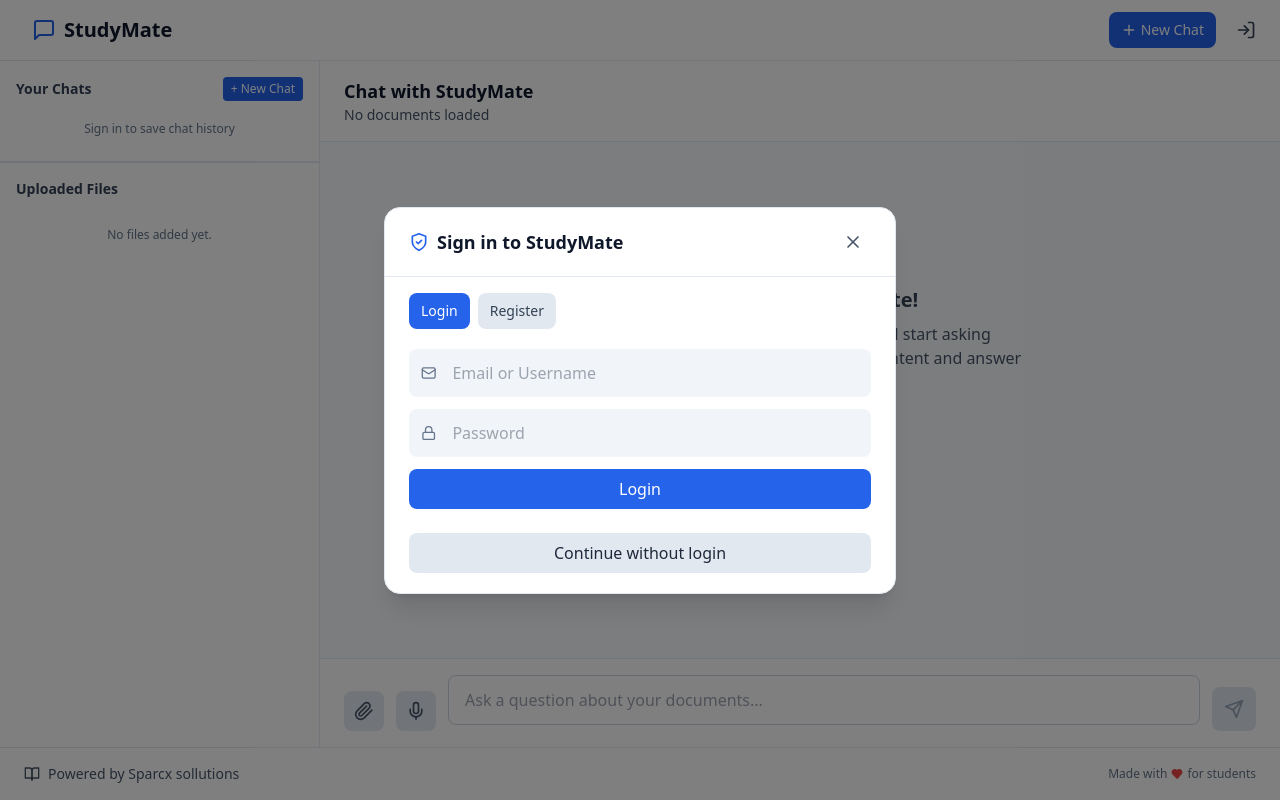
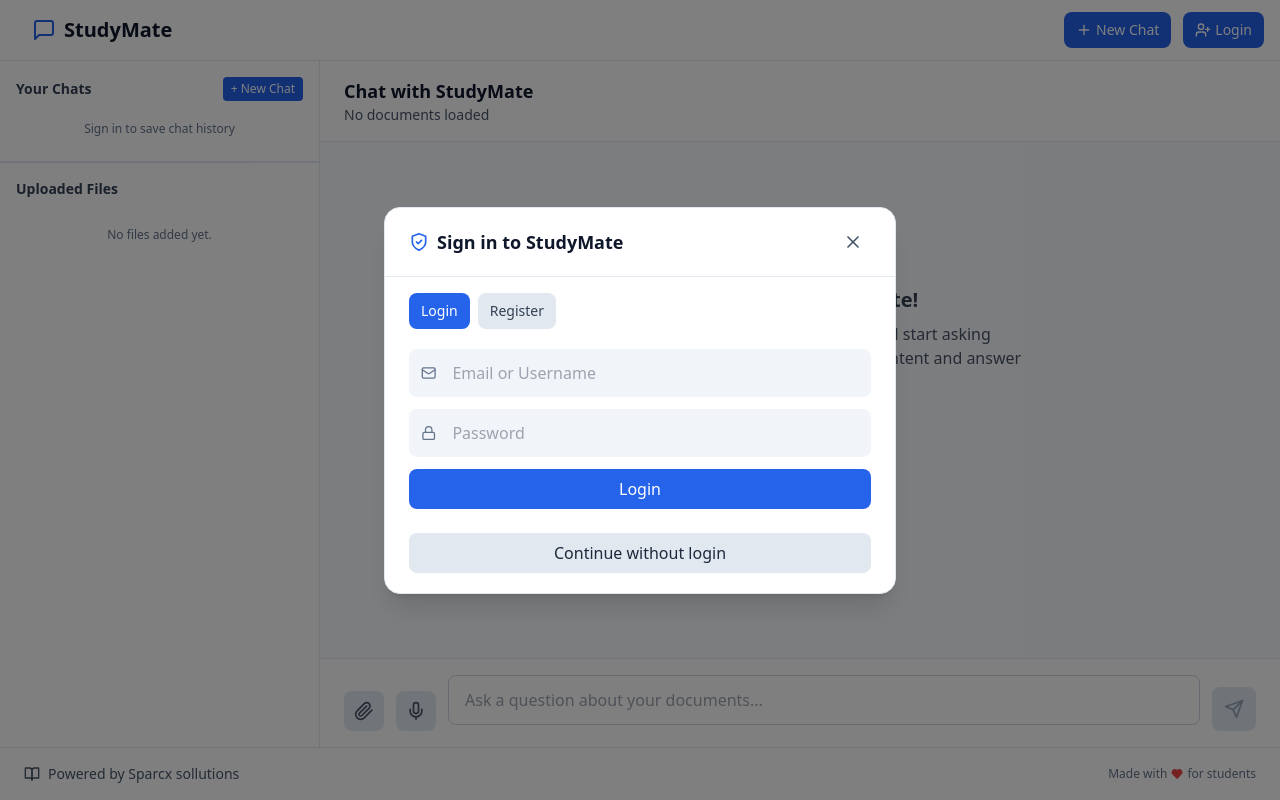
Before and after one commit to inno-vin/studymate-frontend, a React (Create React App) app: page / in a window 1280 px wide. Built offline with nearby package versions, Linux system fonts and the light colour scheme.

Commit message:
Update Navbar.js

```diff
--- a/src/components/Navbar.js
+++ b/src/components/Navbar.js
@@ -1,5 +1,5 @@
 import React from 'react';
-import { Menu, MessageSquare, LogIn, LogOut, User, Plus } from 'lucide-react';
+import { Menu, MessageSquare, LogIn, LogOut, User, Plus, UserPlus } from 'lucide-react';
 
 const Navbar = ({ onMenuClick, onLoginClick, onLogoutClick, username, onNewChat, isSidebarOpen }) => {
   return (
@@ -31,25 +31,29 @@
 
           {username ? (
             <div className="flex items-center space-x-3">
-              <div className="hidden sm:flex items-center space-x-2 text-sm text-academic-700">
+              <div className="hidden sm:flex items-center space-x-2 text-sm text-academic-700 bg-academic-100 px-3 py-1.5 rounded-lg">
                 <User className="w-4 h-4" />
-                <span>{username}</span>
+                <span className="font-medium">{username}</span>
               </div>
               <button
                 onClick={onLogoutClick}
-                className="p-2 rounded-lg hover:bg-academic-100 transition-colors"
+                className="flex items-center space-x-1 bg-academic-200 text-academic-800 px-3 py-2 rounded-lg text-sm hover:bg-academic-300 transition-colors"
                 aria-label="Log out"
+                title="Log out"
               >
-                <LogOut className="w-5 h-5 text-academic-700" />
+                <LogOut className="w-4 h-4" />
+                <span className="hidden sm:inline">Logout</span>
               </button>
             </div>
           ) : (
             <button
               onClick={onLoginClick}
-              className="p-2 rounded-lg hover:bg-academic-100 transition-colors"
+              className="flex items-center space-x-1 bg-primary-600 text-white px-3 py-2 rounded-lg text-sm hover:bg-primary-700 transition-colors"
               aria-label="Log in"
+              title="Log in / Sign up"
             >
-              <LogIn className="w-5 h-5 text-academic-700" />
+              <UserPlus className="w-4 h-4" />
+              <span className="hidden sm:inline">Login</span>
             </button>
           )}
         </div>
```
